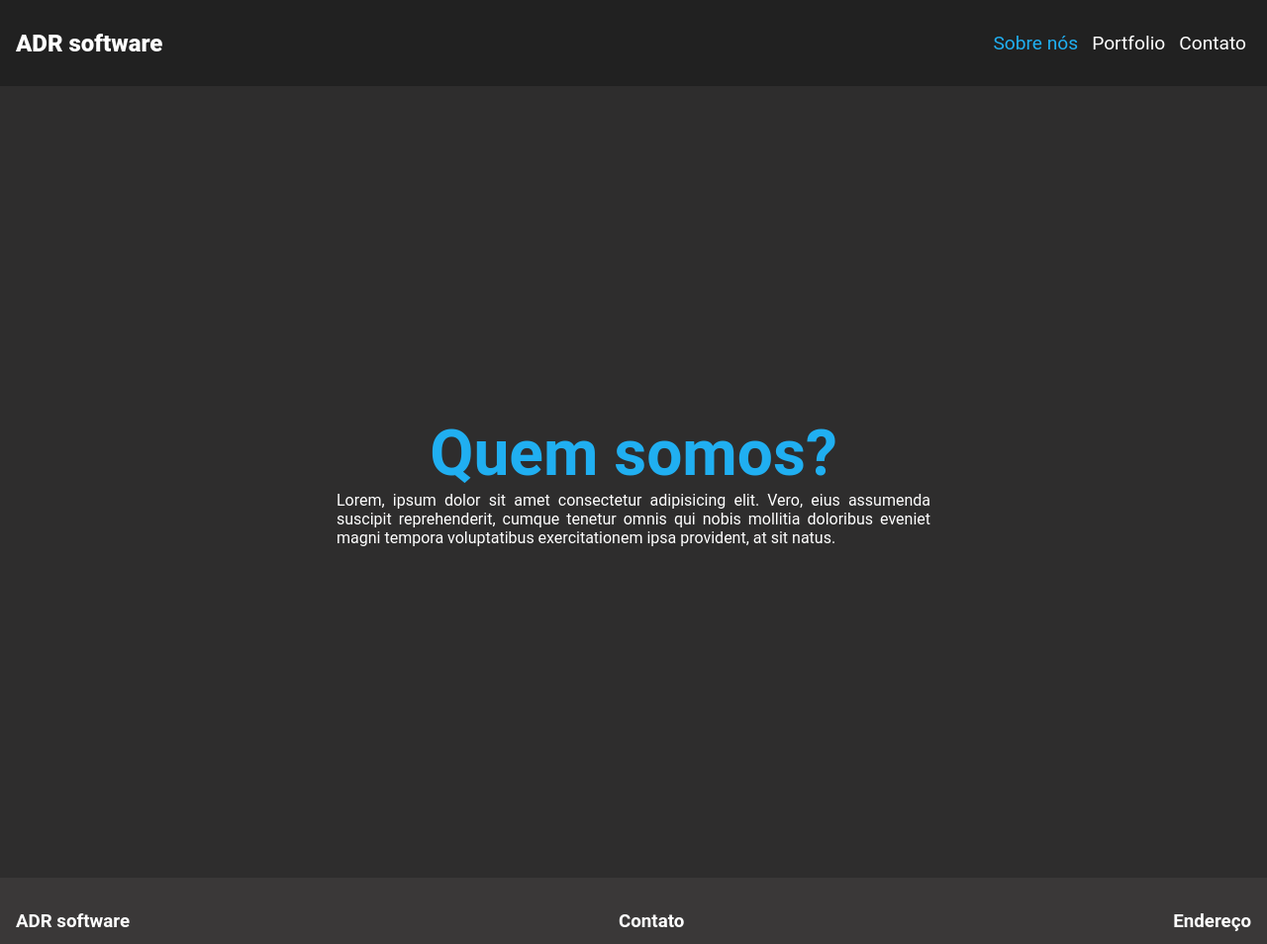
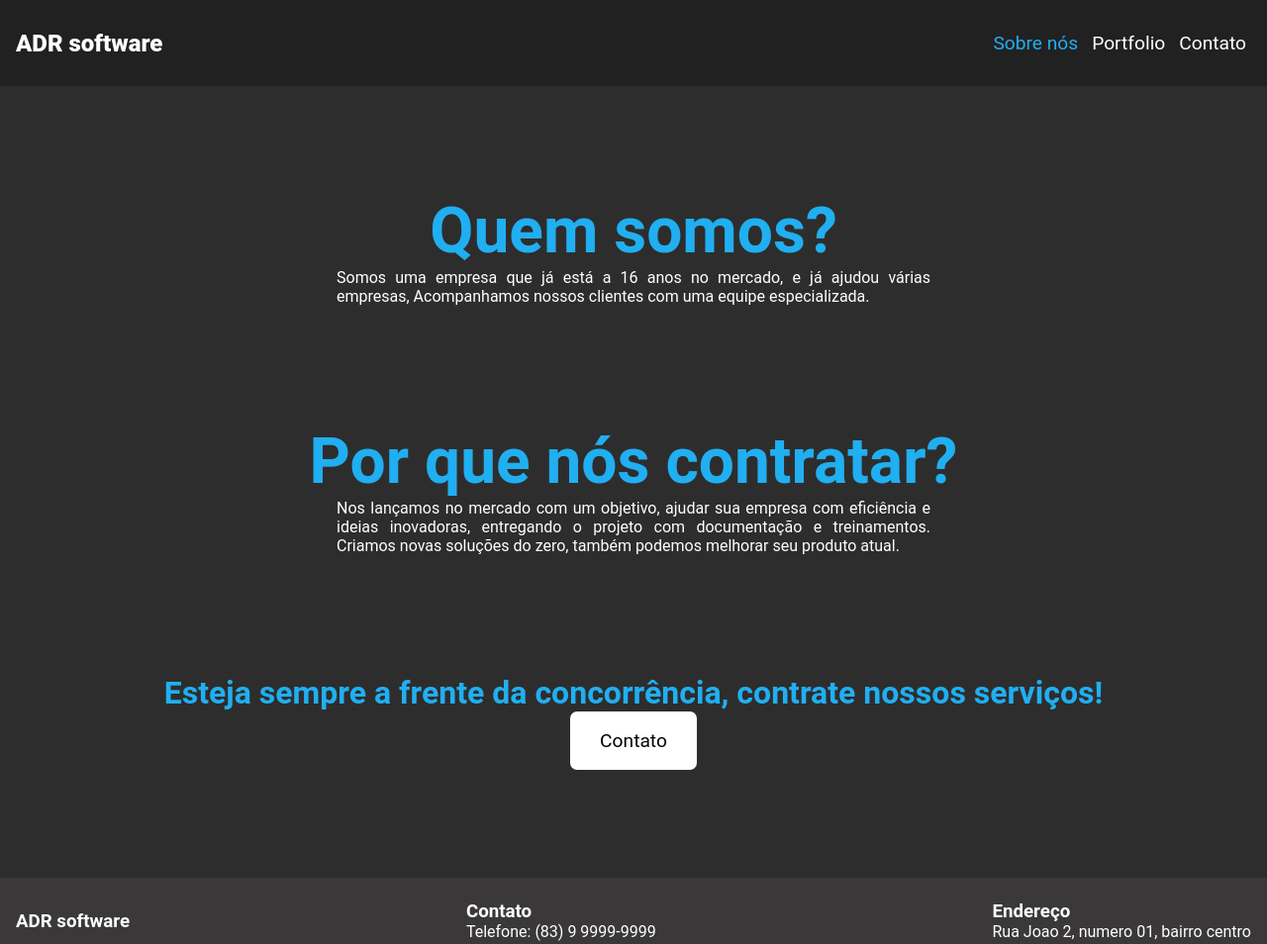
Before and after one commit to adriellyester11/adr-software, a plain HTML site: page pages/about.html in a window 1280 px wide. Shown: the whole page at 99% size. Drawn offline with Linux system fonts and the light colour scheme.

Commit message:
ajudando elementos  e mudando textos das paginas

```diff
--- a/css/styles.css
+++ b/css/styles.css
@@ -51,6 +51,8 @@ body {
 .container-presentation .title {
     color: #12adf5;
     font-size: 3rem;
+    text-align: center;
+    width: 1030px;
 }
 
 .container-presentation .label {
@@ -165,7 +167,7 @@ body {
     font-size: 4rem;
 }
 .container-about p {
-    color: 1rem;
+    color: 2rem;
     color: #fff;
     width: 600px;
     text-align: justify;
--- a/pages/about.html
+++ b/pages/about.html
@@ -24,9 +24,17 @@
 
         <div class="container-about">
             <h2>Quem somos?</h2>
-            <p>Lorem, ipsum dolor sit amet consectetur adipisicing elit. Vero, eius assumenda suscipit reprehenderit,
-                cumque tenetur omnis qui nobis mollitia doloribus eveniet magni tempora voluptatibus exercitationem ipsa
-                provident, at sit natus.</p>
+            <p>Somos uma empresa que já está a 16 anos no mercado, e já ajudou várias empresas, Acompanhamos nossos
+                clientes com uma equipe especializada.</p>
+
+            <h2 style="margin-top: 120px">Por que nós contratar?</h2>
+            <p>Nos lançamos no mercado com um objetivo, ajudar sua empresa com eficiência e ideias inovadoras,
+                entregando o projeto com documentação e treinamentos. Criamos novas soluções do zero, também podemos
+                melhorar seu produto atual.</p>
+
+            <h2 style="margin-top: 120px;font-size: 2rem;">Esteja sempre a frente da concorrência, contrate nossos serviços!</h2>
+            <button class="btn" style="background:#fff;padding: 18px 30px;border-radius: 7px;">
+                <a href="./contact.html" style="color: black;">Contato</a></button>
         </div>
 
         <div class="footer">
@@ -35,9 +43,11 @@
             </div>
             <div class="footer-contato">
                 <h3>Contato</h3>
+                <label for="">Telefone: (83) 9 9999-9999</label>
             </div>
             <div class="footer-endereco">
                 <h3>Endereço</h3>
+                <label for="">Rua Joao 2, numero 01, bairro centro</label>
             </div>
         </div>
     </div>
```
Also changed, not shown: index.html (+6 -6 lines), pages/contact.html (+2 -0 lines), pages/portfolio.html (+2 -0 lines).
